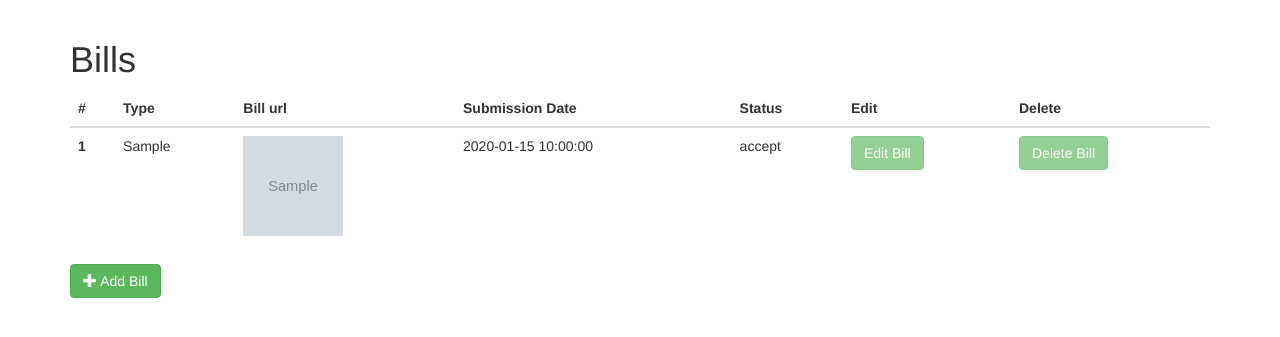
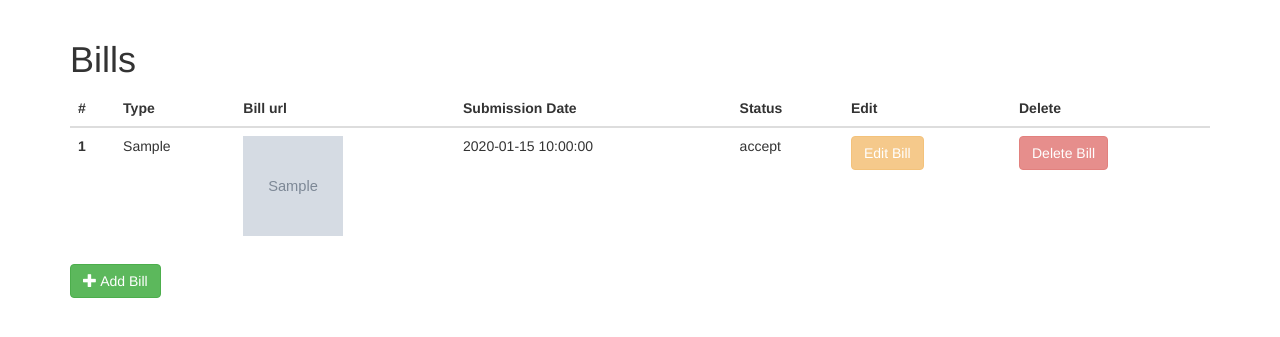
Before and after one commit to ishween/Bill-Reimbursement, a Flask app: page /bill/viewBills in a window 1280 px wide. Shown: the part 52-389 px from the top of the page. Run offline with Flask 2, Linux system fonts and the light colour scheme; the visitor is signed in with stand-in values (Sample User, id 1); grey boxes marked "Sample" are stand-in pictures; a database or web service that is not in the repository returns one stand-in record (values such as "Sample title"); some libraries are stand-ins or nearby versions.

Commit message:
employee buttons colour changed

```diff
--- a/src/templates/employees/add_bill.html
+++ b/src/templates/employees/add_bill.html
@@ -6,7 +6,7 @@
             <div class="from-group">
                 <label class="name">Name</label>
                 <input type="text" class="form-control" id="name" name="name" placeholder="{{ employee_name }}" disabled>
-            </div>
+            </div><br>
             <div class="form-group">
                 <span class="input-group-addon">Select Bill Type</span>
                 <label>
--- a/src/templates/employees/add_employee.html
+++ b/src/templates/employees/add_employee.html
@@ -19,7 +19,7 @@
             <div class="form-group">
                 <span class="input-group-addon">Select Department</span>
                 <label>
-                    <select name="department_id" class="selectpicker form-control">
+                    <select name="department_id" class="selectpicker form-control" data-width="100%">
                         {% for department in departments %}
                             <option value="{{ department._id }}">{{ department.name }}</option>
                         {% endfor %}
--- a/src/templates/employees/edit_bill.html
+++ b/src/templates/employees/edit_bill.html
@@ -7,7 +7,7 @@
             <div class="form-group">
                 <span class="input-group-addon">Select Bill Type</span>
                 <label>
-                    <select name="type" class="selectpicker form-control">
+                    <select name="type" class="selectpicker form-control" data-width="100%">
                         {% for billType in bill_types %}
                             <option value="{{ billType.type }}">{{ billType.type }}</option>
                         {% endfor %}
@@ -17,7 +17,7 @@
             <div class="form-group">
                 <input type="file" name="file">
             </div>
-        <center><button type="submit" class="btn btn-info">Edit Bill </button></center>
+        <center><button type="submit" class="btn btn-warning">Edit Bill </button></center>
         </form>
     </div>
 {% endblock %}
--- a/src/templates/employees/edit_employee.html
+++ b/src/templates/employees/edit_employee.html
@@ -25,7 +25,7 @@
                 <label for="monthly_salary">Email</label>
                 <input type="text" class="form-control" id="monthly_salary" name="monthly_salary" placeholder="Monthly Salary">
             </div>
-            <button type="submit" class="btn btn-info">Edit</button>
+            <button type="submit" class="btn btn-warning">Edit</button>
         </form>
     </div>
 {% endblock %}
--- a/src/templates/employees/show_employees.html
+++ b/src/templates/employees/show_employees.html
@@ -25,8 +25,8 @@
                         <td>{{ employee['designation'] }}</td>
                         <td>{{ employee['date_of_joining'] }}</td>
                         <td>{{ employee['monthly_salary'] }}</td>
-                        <td><a class="btn btn-success" href="{{ url_for('employees.edit_employee', employee_id=employee['_id']) }}"> Edit Employee</a></td>
-                        <td><a class="btn btn-success" href="{{ url_for('employees.delete_employee', employee_id=employee['_id']) }}">Delete Employee</a> </td>
+                        <td><a class="btn btn-warning" href="{{ url_for('employees.edit_employee', employee_id=employee['_id']) }}"> Edit Employee</a></td>
+                        <td><a class="btn btn-danger" href="{{ url_for('employees.delete_employee', employee_id=employee['_id']) }}">Delete Employee</a> </td>
                     </tr>
                  {% endfor %}
             <tbody>
--- a/src/templates/employees/view_bills.html
+++ b/src/templates/employees/view_bills.html
@@ -22,11 +22,11 @@
                         <td>{{ bill['date_of_submission'] }}</td>
                         <td>{{ bill['status'] }}</td>
                         {% if bill['status'] == 'pending' %}
-                            <td><a class="btn btn-success" href="{{ url_for('bills.edit_bill', bill_id=bill['_id']) }}"> Edit Bill</a></td>
-                            <td><a class="btn btn-success" href="{{ url_for('bills.delete_bill', bill_id=bill['_id']) }}">Delete Bill</a> </td>
+                            <td><a class="btn btn-warning" href="{{ url_for('bills.edit_bill', bill_id=bill['_id']) }}"> Edit Bill</a></td>
+                            <td><a class="btn btn-danger" href="{{ url_for('bills.delete_bill', bill_id=bill['_id']) }}">Delete Bill</a> </td>
                         {% else %}
-                            <td><button type="button" class="btn btn-success" disabled> Edit Bill </button></td>
-                            <td><button type="button" class="btn btn-success" disabled> Delete Bill </button></td>
+                            <td><button type="button" class="btn btn-warning" disabled> Edit Bill </button></td>
+                            <td><button type="button" class="btn btn-danger" disabled> Delete Bill </button></td>
                         {% endif %}
                     </tr>
                  {% endfor %}
```
